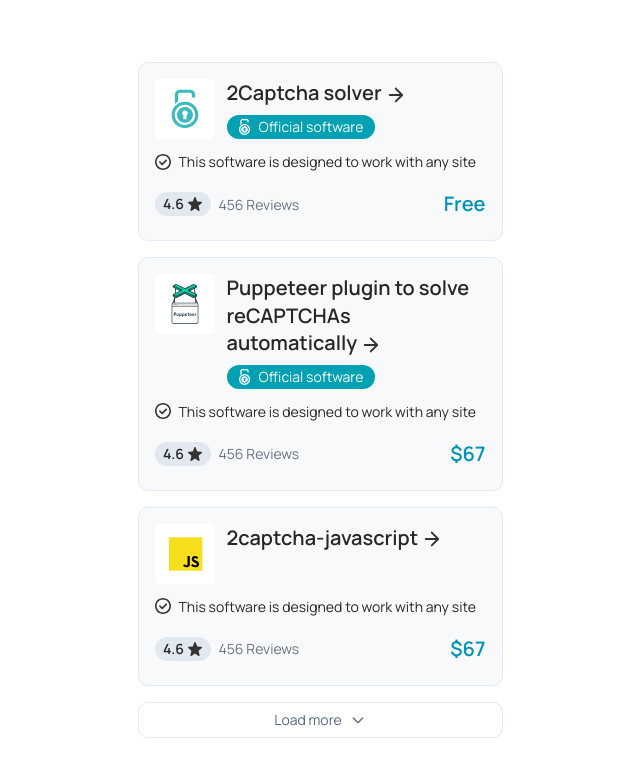
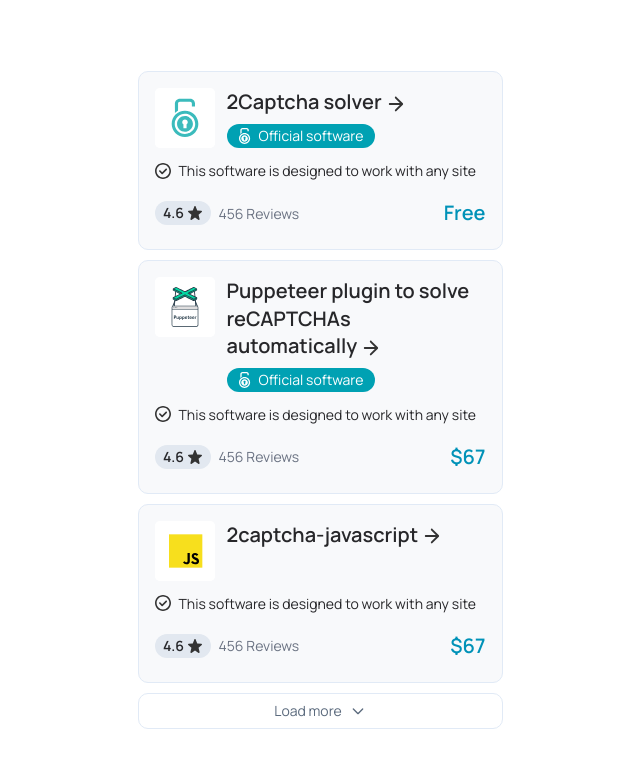
Before and after one commit to mxclg/goods-card, a React (Vite) app: page / in a window 1280 px wide. Shown: the top 776 px of the page, without its empty margins (320-960 px from the left). Built offline with nearby package versions, Linux system fonts and the light colour scheme.

Commit message:
feat: change spacing between product cards to 10px

```diff
--- a/src/ProductsLayout.jsx
+++ b/src/ProductsLayout.jsx
@@ -6,7 +6,7 @@
 
 function ProductsLayout() {
   return (
-    <div className="min-h-screen bg-white flex flex-col items-center justify-center gap-4">
+    <div className="min-h-screen bg-white flex flex-col items-center justify-center gap-[10px]">
       <ProductCard
         logo={twoCaptchaLogo}
         title="2Captcha solver"
```
